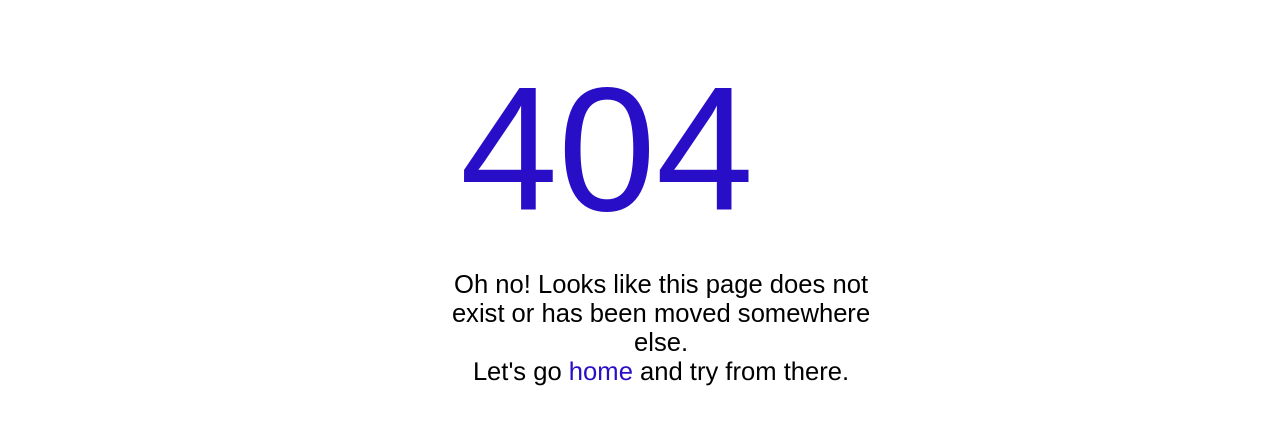
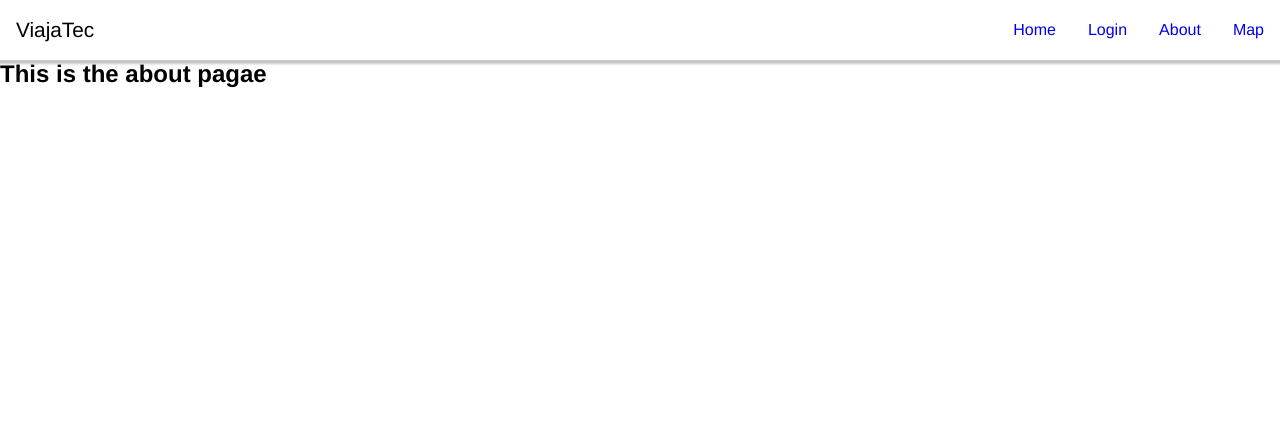
Before and after one commit to diegogrdc/ViajaTec, a React (Create React App) app: page /about in a window 1280 px wide. Before the commit this address had no page. Shown: the top 424 px of the page. Built offline with nearby package versions, Linux system fonts and the light colour scheme.

Commit message:
NavBar Kinda Cool
Very basic but operational navigation bar for all pages

```diff
--- a/src/App.js
+++ b/src/App.js
@@ -3,16 +3,21 @@
 import Home from "./pages/home";
 import Gmap from './Map';
 import FourOhFour from './pages/FourOhFour';
+import About from './pages/about';
 import { BrowserRouter as Router, Routes, Route} from 'react-router-dom';
+import Navbar from './components/navigation/Navbar/navbar';
+import "./components/navigation/Navbar/navbar.css";
 
 function App() {
   return (
     <div>
       <Router>
+        <Navbar></Navbar>
         <Routes>
           <Route path='/' element={<Home/>} exact/>
           <Route path='/map' element={<Gmap/>}/>
           <Route path='/login' element={<LoginForm/>}/>
+          <Route path='/about' element={<About/>}/>
           <Route path='*' element={<FourOhFour/>} />
         </Routes>
 		  </Router>
--- /dev/null
+++ b/src/components/navigation/Navbar/navbar.css
@@ -0,0 +1,74 @@
+@import url("https://fonts.googleapis.com/css2?family=Karla:wght@200;400&display=swap");
+
+* {
+  box-sizing: border-box;
+  margin: 0;
+  padding: 0;
+}
+
+body {
+  font-family: "Karla", -apple-system, BlinkMacSystemFont, "Segoe UI", "Roboto",
+    "Oxygen", "Ubuntu", "Cantarell", "Fira Sans", "Droid Sans", "Helvetica Neue",
+    sans-serif;
+  -webkit-font-smoothing: antialiased;
+  -moz-osx-font-smoothing: grayscale;
+}
+
+.navigation {
+    height: 60px;
+    width: 100%;
+    display: flex;
+    align-items: center;
+    position: relative;
+    padding: 0.5rem 0rem;
+    background-color: #fff;
+    color: black;
+    box-shadow: 0 2px 2px 2px rgba(9, 9, 9, 0.23);
+}
+
+.brand-name {
+    text-decoration: none;
+    color: black;
+    font-size: 1.3rem;
+    margin-left: 1rem;
+}
+
+.navigation-menu {
+    margin-left: auto;
+}
+
+.navigation-menu ul {
+    display: flex;
+    padding: 0;
+}
+
+.navigation-menu li {
+    list-style-type: none;
+    margin: 0 1rem;
+}
+
+.navigation-menu li a {
+    text-decoration: none;
+    display: block;
+    width: 100%;
+}
+
+.hamburger {
+    border: 0;
+    height: 40px;
+    width: 40px;
+    padding: 0.5rem;
+    border-radius: 50%;
+    background-color: #283b8b;
+    cursor: pointer;
+    transition: background-color 0.2s ease-in-out;
+    position: absolute;
+    top: 50%;
+    right: 25px;
+    transform: translateY(-50%);
+    display: none;
+}
+
+.hamburger:hover {
+    background-color: #2642af;
+}
--- /dev/null
+++ b/src/components/navigation/Navbar/navbar.js
@@ -0,0 +1,44 @@
+import React from "react";
+import "./navbar.css";
+
+export default function Navbar() {
+    return (
+      <nav className="navigation">
+        <a href="/" className="brand-name">
+          ViajaTec
+        </a>
+        <button className="hamburger">
+          {/* icon from heroicons.com */}
+          <svg
+            xmlns="http://www.w3.org/2000/svg"
+            className="h-5 w-5"
+            viewBox="0 0 20 20"
+            fill="white"
+          >
+            <path
+              fillRule="evenodd"
+              d="M3 5a1 1 0 011-1h12a1 1 0 110 2H4a1 1 0 01-1-1zM3 10a1 1 0 011-1h12a1 1 0 110 2H4a1 1 0 01-1-1zM9 15a1 1 0 011-1h6a1 1 0 110 2h-6a1 1 0 01-1-1z"
+              clipRule="evenodd"
+            />
+          </svg>
+        </button>
+        <div
+          className="navigation-menu">
+          <ul>
+            <li>
+              <a href="/">Home</a>
+            </li>
+            <li>
+              <a href="/login">Login</a>
+            </li>
+            <li>
+              <a href="/about">About</a>
+            </li>
+            <li>
+              <a href="/map">Map</a>
+            </li>
+          </ul>
+        </div>
+      </nav>
+    );
+  }
--- a/src/pages/FourOhFour.js
+++ b/src/pages/FourOhFour.js
@@ -3,12 +3,12 @@
 
 const FourOhFour = () => {
   return (
-    <div class="mainbox">
-      <div class="err">404</div>
-      <div class="msg">
+    <div className="mainbox">
+      <div className="err">404</div>
+      <div className="msg">
         Oh no! Looks like this page does not exist or has been moved somewhere else.
         <p>
-          Let's go <a class="backBtn" href="/">home</a> and try from there.
+          Let's go <a className="backBtn" href="/">home</a> and try from there.
         </p>
       </div>
     </div>
--- /dev/null
+++ b/src/pages/about.js
@@ -0,0 +1,9 @@
+import React from "react";
+
+export default function About() {
+  return (
+    <div>
+      <h2>This is the about pagae</h2>
+    </div>
+  );
+}
--- a/src/pages/home.js
+++ b/src/pages/home.js
@@ -9,6 +9,7 @@
       <ul>
         <li><a href="/map">Mapa</a></li>
         <li><a href="/login">Inicio de sesión</a></li>
+        <li><a href="/about">Acerca de:</a></li>
       </ul>
     </div>
   );
```
